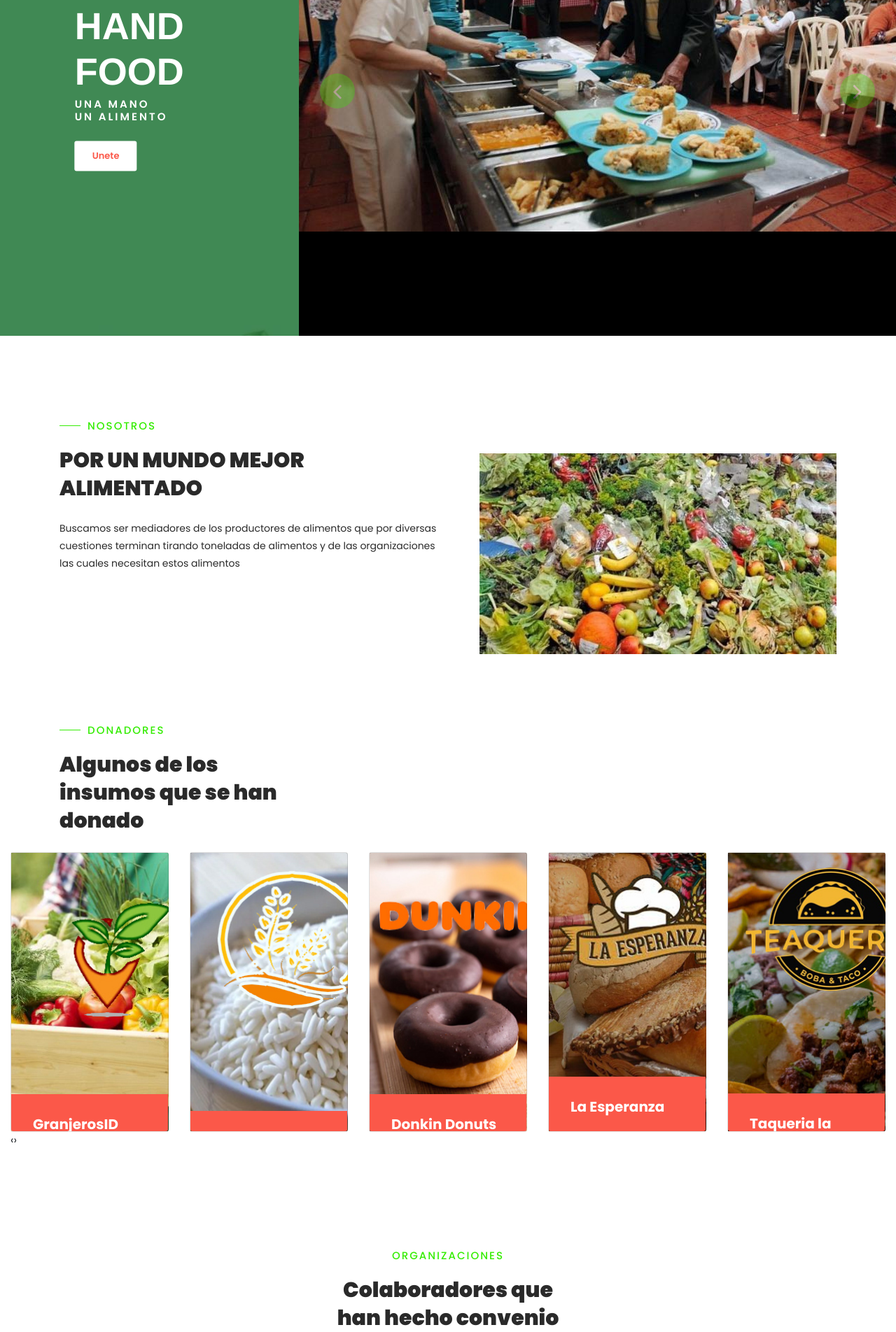
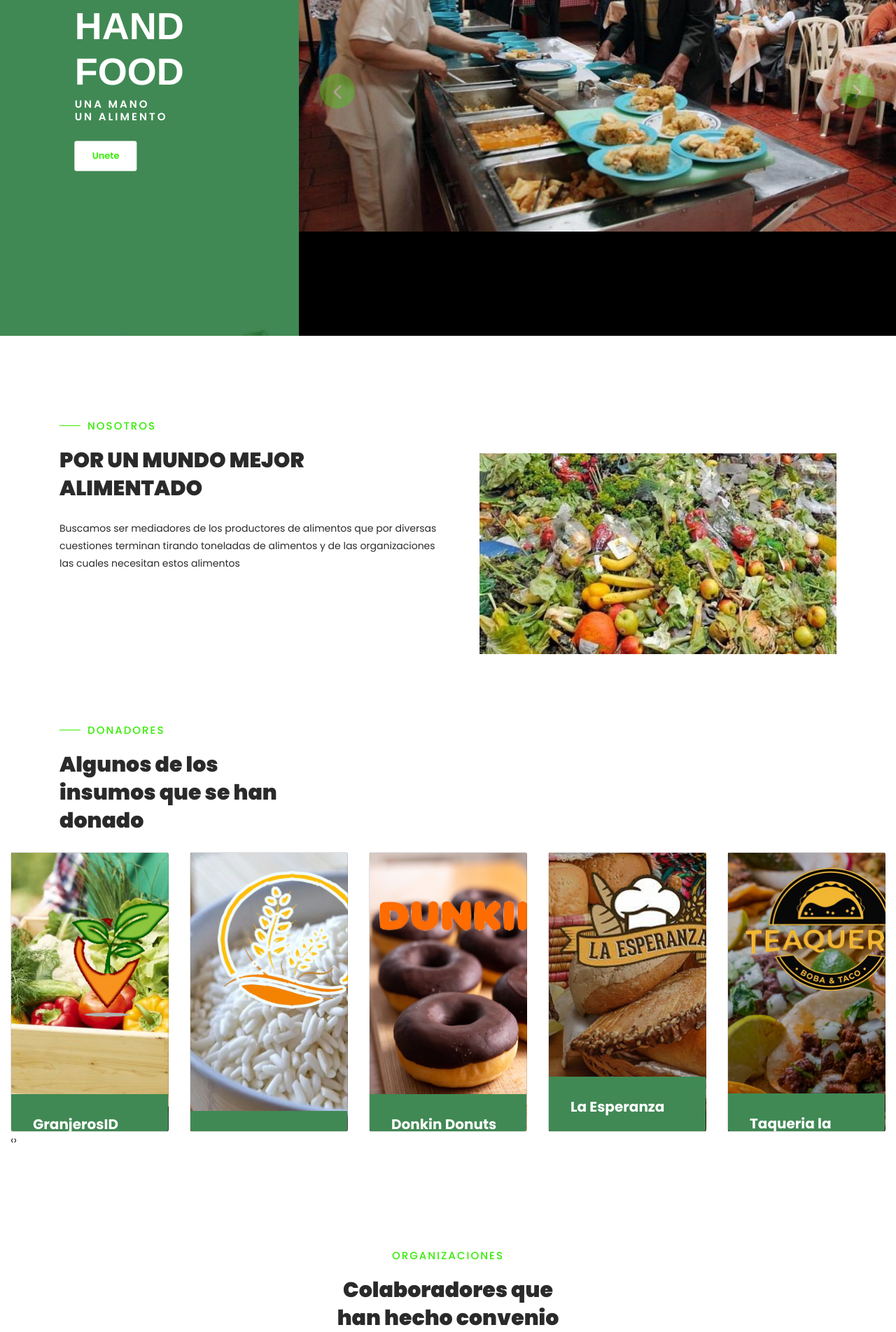
Before and after one commit to Aldozet/Spider-web, a PHP site: page / in a window 1280 px wide. Shown: the part 320-2224 px from the top of the page at 70% size. Run offline with PHP 8.4, Linux system fonts and the light colour scheme.

Commit message:
Update templatemo-klassy-cafe.css

```diff
--- a/assets/css/templatemo-klassy-cafe.css
+++ b/assets/css/templatemo-klassy-cafe.css
@@ -117,7 +117,7 @@ body {
 }
 
 ::-moz-selection {
-  background: #fb5849;
+  background: #36ed04;
   color: #fff;
 }
 
@@ -139,7 +139,7 @@ body {
 
 .main-white-button a {
   font-size: 13px;
-  color: #fb5849;
+  color: #36ed04;
   background-color: #fff;
   padding: 12px 25px;
   display: inline-block;
@@ -938,8 +938,8 @@ menu
 .info {
   position: relative;
   width: 100%;
-  background-color: #fb5849;
-  border: 1px solid #fb5849;
+  background-color: #408954;
+  border: 1px solid #408954;
   transform: translateY(100%)
   translateY(120px)
   translateZ(0);
```
